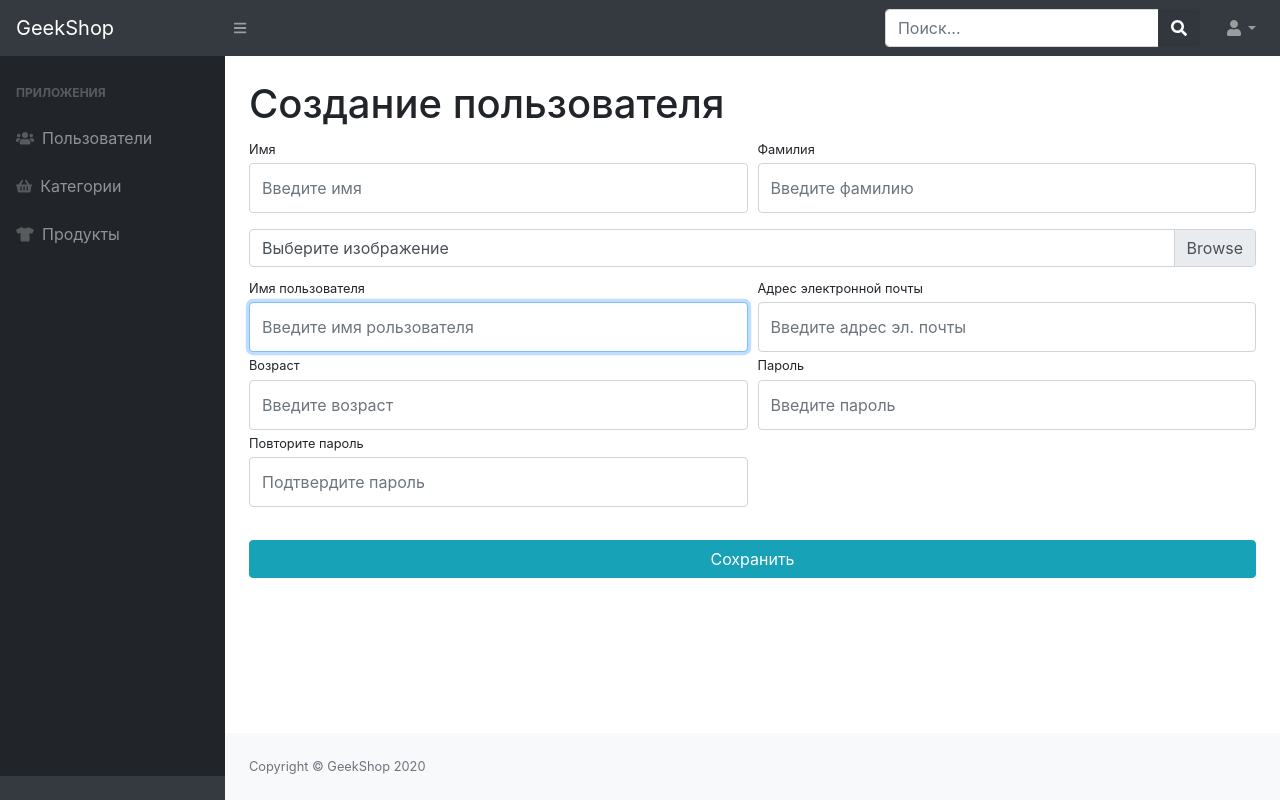
After one commit to Tot741/geekshop_server, a Django app: page /admin-staff/admin-users-create/ in a window 1280 px wide. The commit adds this page. Run offline with Django 3.2, Linux system fonts and the light colour scheme; some libraries are stand-ins or nearby versions.

Commit message:
create admin-users-create

```diff
--- /dev/null
+++ b/adminapp/forms.py
@@ -0,0 +1,16 @@
+from django import forms
+
+from authapp.forms import UserRegisterForm
+from authapp.models import User
+
+
+class UserAdminRegisterForm(UserRegisterForm):
+    avatar = forms.ImageField(widget=forms.FileInput())
+
+    class Meta:
+        model = User
+        fields = ('username', 'email', 'first_name', 'last_name', 'password1', 'password2', 'avatar', 'age')
+
+    def __init__(self, *args, **kwargs):
+        super(UserAdminRegisterForm, self).__init__(*args, **kwargs)
+        self.fields['avatar'].widget.attrs['class'] = 'custom-file-input'
--- /dev/null
+++ b/adminapp/templates/adminapp/admin-users-create.html
@@ -0,0 +1,58 @@
+{% extends 'adminapp/base.html' %}
+
+{% block content %}
+    <h1 class="mt-4">Создание пользователя</h1>
+    <form action="{% url 'admins:admin_users_create' %}" method="post" enctype="multipart/form-data">
+        {% csrf_token %}
+                    <div class="form-row">
+                        <div class="col-lg-6">
+                            <div class="form-group">
+                                <label class="small mb-1" for="{{ form.first_name.id_for_label }}">Имя</label>
+                                {{ form.first_name }}
+                            </div>
+                        </div>
+                        <div class="col-lg-6">
+                            <div class="form-group">
+                                <label class="small mb-1" for="{{ form.last_name.id_for_label }}">Фамилия</label>
+                                {{ form.last_name }}
+                            </div>
+                        </div>
+                    </div>
+                    <div class="form-row mb-2">
+                        <div class="col-lg-12">
+                            <div class="custom-file">
+                                {{ form.avatar }}
+                                <label class="custom-file-label" for="{{ form.avatar.id_for_label }}">Выберите изображение</label>
+                            </div>
+                        </div>
+                    </div>
+                    <div class="form-row">
+                        <div class="col-lg-6">
+                            <label class="small mb-1" for="{{ form.username.id_for_label }}">Имя пользователя</label>
+                            {{ form.username }}
+                        </div>
+                        <div class="col-lg-6">
+                            <label class="small mb-1" for="{{ form.email.id_for_label }}">Адрес электронной
+                                почты</label>
+                            {{ form.email }}
+                        </div>
+                         <div class="col-lg-6">
+                            <label class="small mb-1" for="{{ form.age.id_for_lable }}">Возраст</label>
+                            {{ form.age }}
+                        </div>
+                        <div class="col-lg-6">
+                            <label class="small mb-1" for="{{ form.password1.id_for_label }}">Пароль</label>
+                            {{ form.password1 }}
+                        </div>
+                        <div class="col-lg-6">
+                            <label class="small mb-1" for="{{ form.password2.id_for_label }}">Повторите пароль</label>
+                            {{ form.password2 }}
+                        </div>
+                    </div>
+                    <div class="form-row">
+                        <div class="col-lg-12" style="margin-top: 33px;">
+                            <input class="btn btn-info btn-block" type="submit" value="Сохранить">
+                        </div>
+                    </div>
+                </form>
+{% endblock %}
--- a/adminapp/templates/adminapp/admin-users-read.html
+++ b/adminapp/templates/adminapp/admin-users-read.html
@@ -58,7 +58,7 @@
                         </div>
                     </div>
                     <div class="card-footer">
-                        <button class="btn btn-success">Создать пользователя</button>
+                        <a href="{% url 'admins:admin_users_create' %}"><button class="btn btn-success">Создать пользователя</button></a>
                     </div>
                 </div>
 {% endblock %}
--- a/adminapp/urls.py
+++ b/adminapp/urls.py
@@ -1,10 +1,11 @@
 from django.urls import path
 
-from adminapp.views import index, admin_users_read
+from adminapp.views import index, admin_users_read, admin_users_create
 
-app_name ='adminapp'
+app_name = 'adminapp'
 
 urlpatterns = [
     path('', index, name='index'),
     path('admin-users-read/', admin_users_read, name='admin_users_read'),
+    path('admin-users-create/', admin_users_create, name='admin_users_create'),
     ]
--- a/adminapp/views.py
+++ b/adminapp/views.py
@@ -1,13 +1,32 @@
-from django.shortcuts import render
+from django.shortcuts import render, HttpResponseRedirect
+from django.urls import reverse
+# from django.contrib import messages
 
 from authapp.models import User
+from adminapp.forms import UserAdminRegisterForm
 
 
 def index(request):
     return render(request, 'adminapp/index.html')
+
 
 def admin_users_read(request):
     context = {
         'users': User.objects.all(),
     }
     return render(request, 'adminapp/admin-users-read.html', context)
+
+
+def admin_users_create(request):
+    if request.method == 'POST':
+        form = UserAdminRegisterForm(data=request.POST, files=request.FILES)
+        if form.is_valid():
+            form.save()
+            # messages.success(request, 'Вы успешно зарегистрировались!')
+            return HttpResponseRedirect(reverse('admins:admin_users_read'))
+    else:
+        form = UserAdminRegisterForm()
+    context = {
+        'form': form,
+    }
+    return render(request, 'adminapp/admin-users-create.html', context)
--- a/authapp/forms.py
+++ b/authapp/forms.py
@@ -44,6 +44,7 @@ class UserRegisterForm(UserCreationForm):
 
 class UserProfileForm(UserChangeForm):
     avatar = forms.ImageField(widget=forms.FileInput())
+
     class Meta:
         model = User
         fields = ('username', 'email', 'first_name', 'last_name', 'age', 'avatar')
@@ -62,7 +63,6 @@ class UserProfileForm(UserChangeForm):
         self.fields['email'].widget.attrs['readonly'] = True
         self.fields['avatar'].widget.attrs['class'] = 'custom-file-input'
 
-
     def clean_age(self):
         data = self.cleaned_data['age']
         if data < 18:
```
